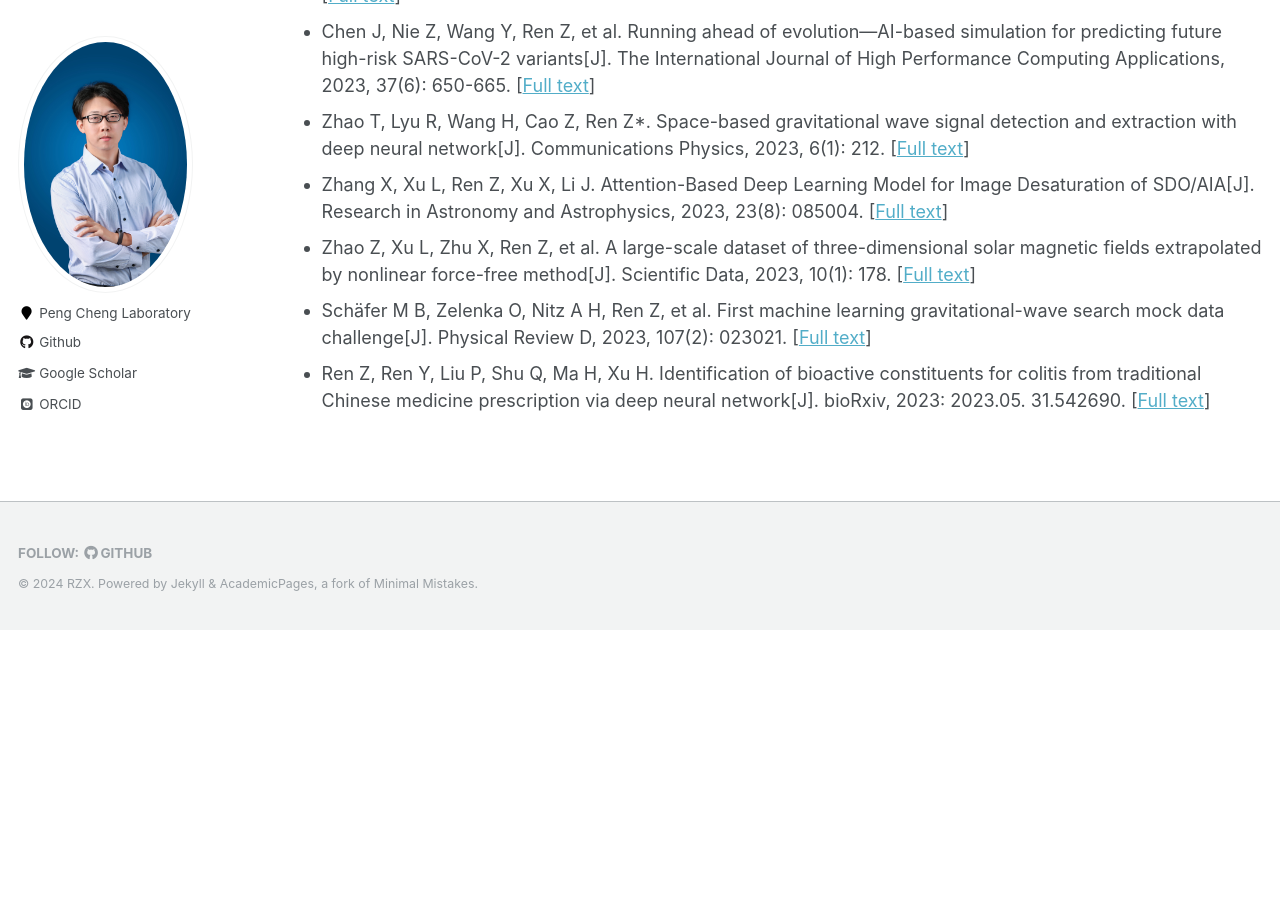
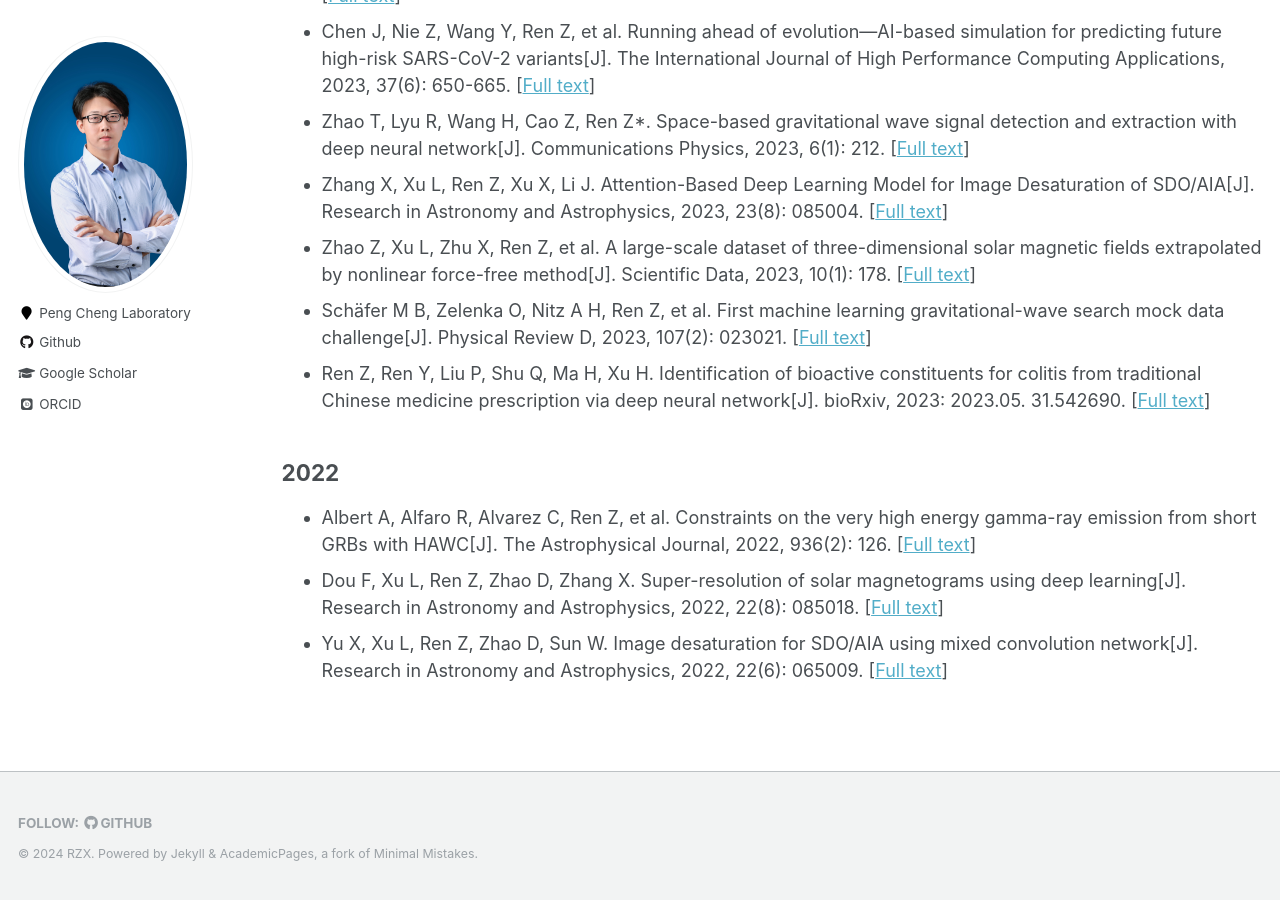
Before and after one commit to zhixiang-ren/zhixiang-ren.github.io, a Jekyll site: the page built from _pages/Publication.html, in a window 1280 px wide and 900 px high, scrolled down 1714 px. Built offline with Jekyll 4.4.1, drawn with Linux system fonts in a browser that asks for light colours; some web fonts are replaced; before the commit the page ends 2344 px from its top, so only the background shows below that.

Commit message:
Update Publication.html

```diff
--- a/_pages/Publication.html
+++ b/_pages/Publication.html
@@ -42,3 +42,11 @@ author_profile: true
     <li>Schäfer M B, Zelenka O, Nitz A H, Ren Z, et al. First machine learning gravitational-wave search mock data challenge[J]. Physical Review D, 2023, 107(2): 023021. [<a href="https://journals.aps.org/prd/abstract/10.1103/PhysRevD.107.023021" target="_blank">Full text</a>]</li>
     <li>Ren Z, Ren Y, Liu P, Shu Q, Ma H, Xu H. Identification of bioactive constituents for colitis from traditional Chinese medicine prescription via deep neural network[J]. bioRxiv, 2023: 2023.05. 31.542690. [<a href="https://www.biorxiv.org/content/10.1101/2023.05.31.542690.abstract" target="_blank">Full text</a>]</li>
 </ul>
+
+<!-- 2022 年的论文 -->
+<h2>2022</h2>
+<ul>
+    <li>Albert A, Alfaro R, Alvarez C, Ren Z, et al. Constraints on the very high energy gamma-ray emission from short GRBs with HAWC[J]. The Astrophysical Journal, 2022, 936(2): 126. [<a href="https://iopscience.iop.org/article/10.3847/1538-4357/ac880e/meta" target="_blank">Full text</a>]</li>
+    <li>Dou F, Xu L, Ren Z, Zhao D, Zhang X. Super-resolution of solar magnetograms using deep learning[J]. Research in Astronomy and Astrophysics, 2022, 22(8): 085018. [<a href="https://iopscience.iop.org/article/10.1088/1674-4527/ac78ce/meta" target="_blank">Full text</a>]</li>
+    <li>Yu X, Xu L, Ren Z, Zhao D, Sun W. Image desaturation for SDO/AIA using mixed convolution network[J]. Research in Astronomy and Astrophysics, 2022, 22(6): 065009. [<a href="https://iopscience.iop.org/article/10.1088/1674-4527/ac69b7/meta" target="_blank">Full text</a>]</li>
+</ul>
```
